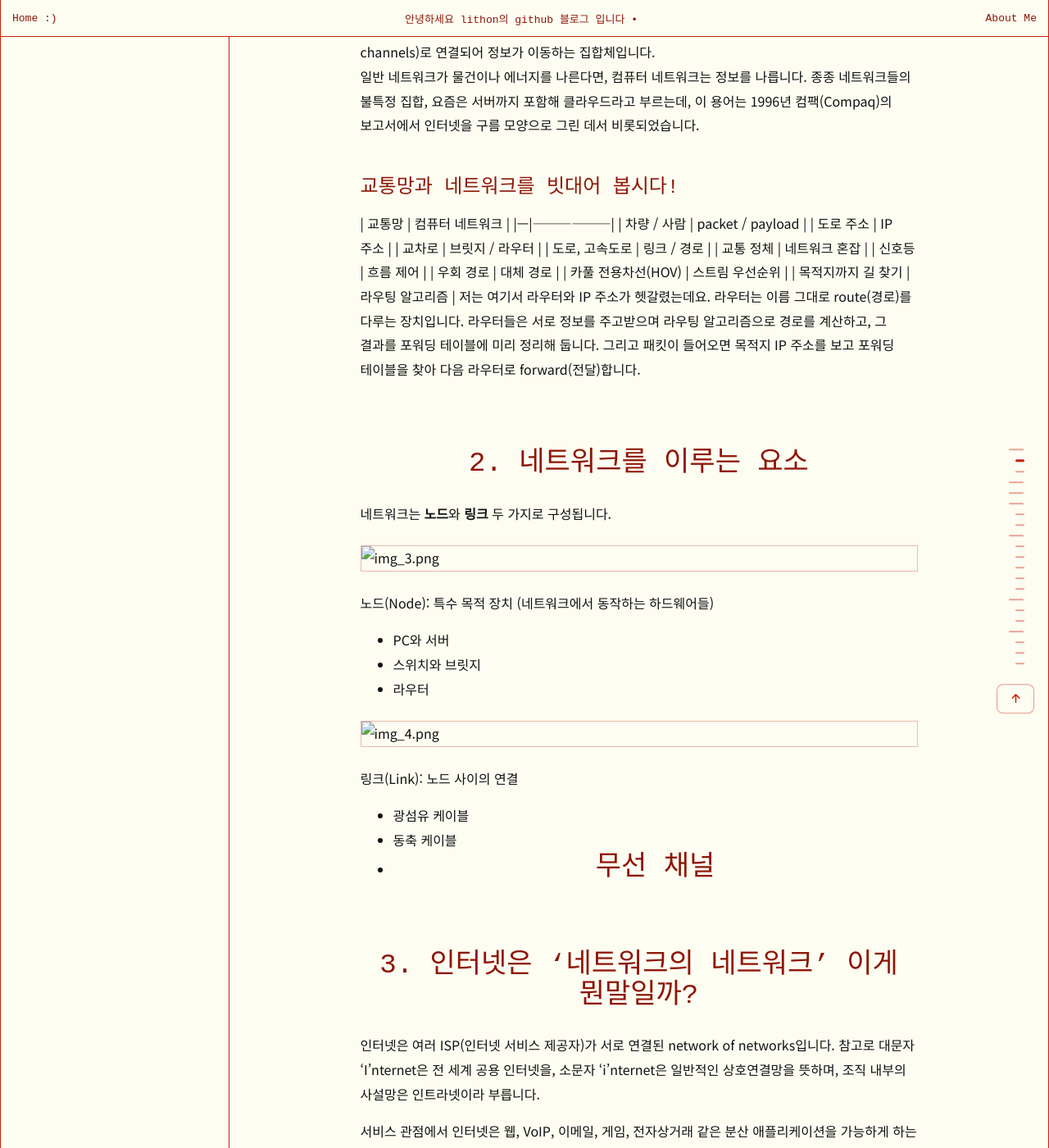
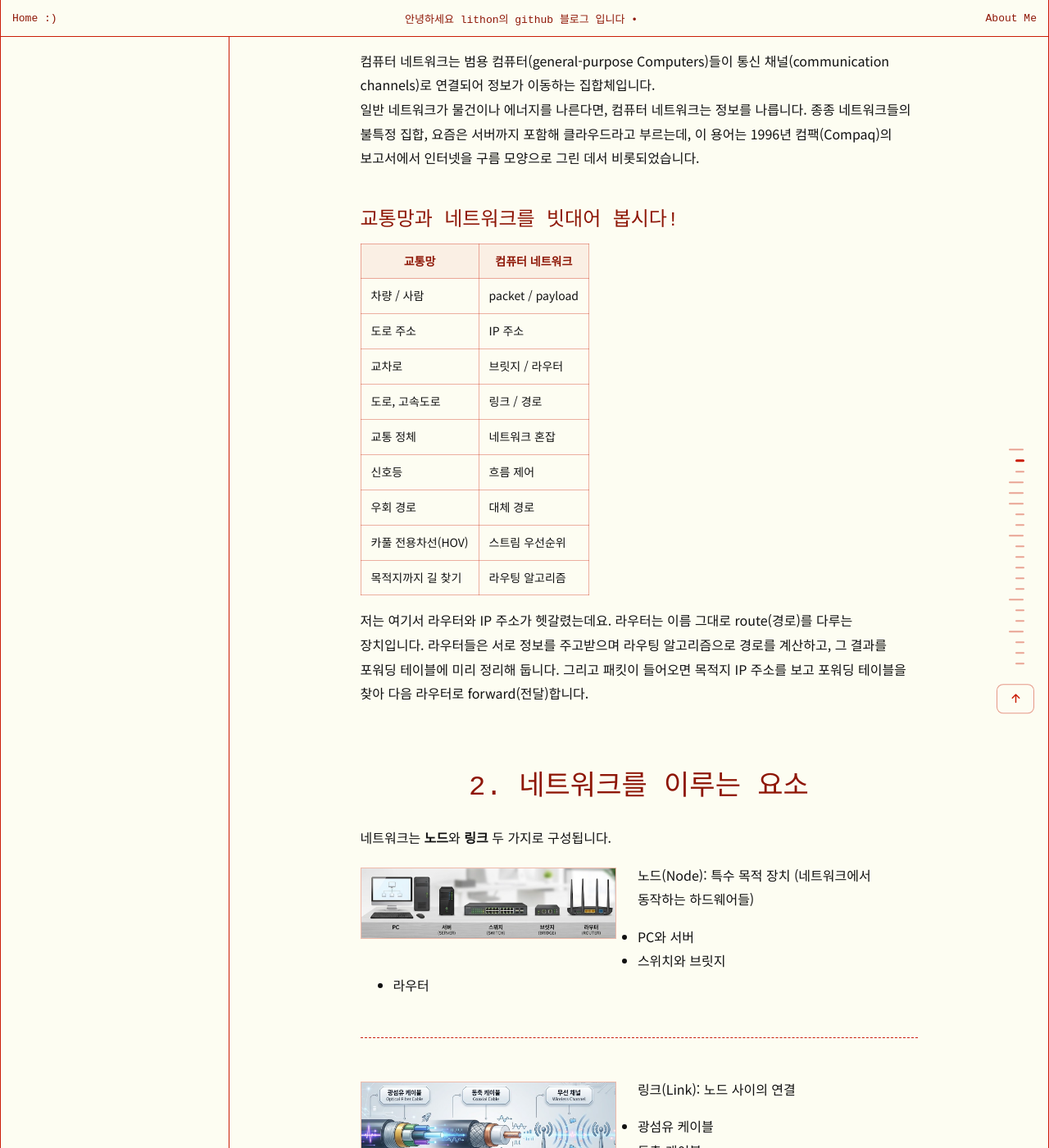
Before and after one commit to lithonhaeun/lithonhaeun.github.io, a Jekyll site: the page built from _posts/2026-09-28-컴퓨터 네트워크 [개념, 역사, 프로토콜].md, in a window 1280 px wide and 1400 px high, scrolled down 1073 px. Shown: the whole window at 82% size. Built offline with Jekyll 4.4.1, drawn with Linux system fonts in a browser that asks for light colours; some web fonts are replaced; comment, search, counter and statistics services are not loaded; some of the changed text lies outside the part shown.

Commit message:
fix : 이미지 업로드 안됨 수정

```diff
--- a/_posts/2026-09-28-컴퓨터 네트워크 [개념, 역사, 프로토콜].md
+++ b/_posts/2026-09-28-컴퓨터 네트워크 [개념, 역사, 프로토콜].md
@@ -3,7 +3,7 @@ title : 컴퓨터 네트워크 [개념, 역사, 프로토콜]
 categories: [major, Computer network]
 description: 컴퓨터 네트워크 개요
 ---
-![img_2.png](img_2.png){: .left }
+![img_2.png](/assets/img/img_2.png){: .left }
 네트워크를 크게 개념, 역사, 네트워크 프로토콜로 나누어 설명할 예정입니당. <br>
 
 그럼 시작해볼게요
@@ -46,6 +46,7 @@ description: 컴퓨터 네트워크 개요
 | 우회 경로 | 대체 경로            |
 | 카풀 전용차선(HOV) | 스트림 우선순위         |
 | 목적지까지 길 찾기 | 라우팅 알고리즘         |
+
 저는 여기서 라우터와 IP 주소가 헷갈렸는데요. 라우터는 이름 그대로
 route(경로)를 다루는 장치입니다. 라우터들은 서로 정보를 주고받으며
 라우팅 알고리즘으로 경로를 계산하고, 그 결과를 포워딩 테이블에
@@ -58,14 +59,20 @@ route(경로)를 다루는 장치입니다. 라우터들은 서로 정보를 주
 
 네트워크는 **노드**와 **링크** 두 가지로 구성됩니다.
 
-![img_3.png](img_3.png)
+![노드](/assets/img/img_3.png){: .left }
+
 노드(Node): 특수 목적 장치 (네트워크에서 동작하는 하드웨어들)
+
 - PC와 서버
 - 스위치와 브릿지
 - 라우터
-{:.left}
-![img_4.png](img_4.png)
+
+---
+
+![링크](/assets/img/img_4.png){: .left }
+
 링크(Link): 노드 사이의 연결
+
 - 광섬유 케이블
 - 동축 케이블
 - 무선 채널
```
Also changed, not shown: other parts of _posts/2026-09-28-컴퓨터 네트워크 [개념, 역사, 프로토콜].md (+3 -1 lines), assets/img/img.png (added), assets/img/img_1.png (added), assets/img/img_2.png (added), assets/img/img_3.png (added), assets/img/img_4.png (added), 1 other file.
